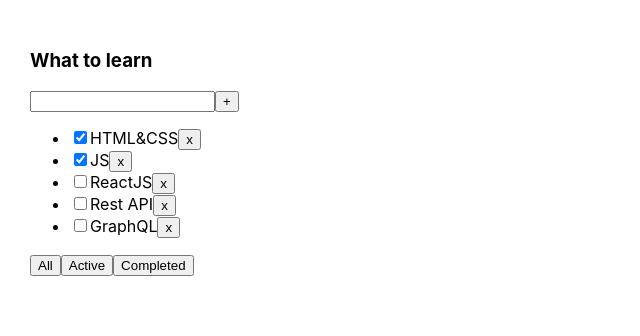
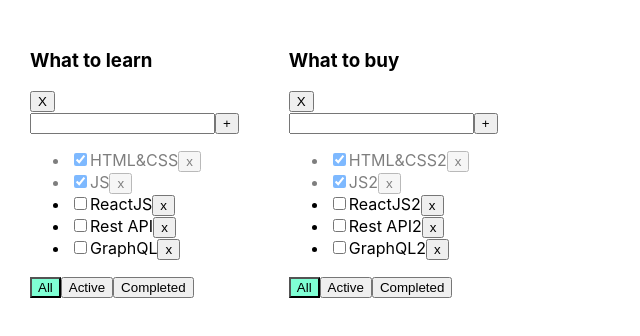
Before and after one commit to NickPaferov/todolist, a React (Create React App) app: page / in a window 1280 px wide. Shown: the top 336 px of the page, without its empty margins (0-640 px from the left). Built offline with nearby package versions, Linux system fonts and the light colour scheme.

Commit message:
step_5_additional

```diff
--- a/src/App.css
+++ b/src/App.css
@@ -6,3 +6,19 @@
 .App > div {
   margin-right: 50px;
 }
+
+.error {
+  border: red 1px solid;
+}
+
+.error-message {
+  color: red;
+}
+
+.active-filter {
+  background-color: aquamarine;
+}
+
+.is-done {
+  opacity: 0.5;
+}
--- a/src/App.tsx
+++ b/src/App.tsx
@@ -1,55 +1,96 @@
 import React, {useState} from 'react';
 import './App.css';
 import {Todolist} from './Todolist';
-import { v1 } from 'uuid';
+import {v1} from 'uuid';
 
 export type FilterValuesType = "all" | "active" | "completed";
 
+export type TodoListType = {
+    id: string
+    title: string
+    filter: FilterValuesType
+}
+
 function App() {
 
-    let [tasks, setTasks] = useState([
-        { id: v1(), title: "HTML&CSS", isDone: true },
-        { id: v1(), title: "JS", isDone: true },
-        { id: v1(), title: "ReactJS", isDone: false },
-        { id: v1(), title: "Rest API", isDone: false },
-        { id: v1(), title: "GraphQL", isDone: false },
-    ]);
+    const todoListID1 = v1()
+    const todoListID2 = v1()
 
-    function removeTask(id: string) {
-        let filteredTasks = tasks.filter(t => t.id !== id);
-        setTasks(filteredTasks);
+    const [tasks, setTasks] = useState({
+        [todoListID1]: [
+            {id: v1(), title: "HTML&CSS", isDone: true},
+            {id: v1(), title: "JS", isDone: true},
+            {id: v1(), title: "ReactJS", isDone: false},
+            {id: v1(), title: "Rest API", isDone: false},
+            {id: v1(), title: "GraphQL", isDone: false},
+        ],
+        [todoListID2]: [
+            {id: v1(), title: "HTML&CSS2", isDone: true},
+            {id: v1(), title: "JS2", isDone: true},
+            {id: v1(), title: "ReactJS2", isDone: false},
+            {id: v1(), title: "Rest API2", isDone: false},
+            {id: v1(), title: "GraphQL2", isDone: false},
+        ]
+    })
+
+    const [todoLists, setTodoLists] = useState<Array<TodoListType>>([
+        {id: todoListID1, title: "What to learn", filter: "all"},
+        {id: todoListID2, title: "What to buy", filter: "all"},
+    ])
+
+    // let [filter, setFilter] = useState<FilterValuesType>("all");
+
+    function removeTask(todoListId: string, id: string) {
+        setTasks({...tasks, [todoListId]: tasks[todoListId].filter(t => t.id !== id)})
     }
 
-    function addTask(title: string) {
-        let task = { id: v1(), title: title, isDone: false };
-        let newTasks = [task, ...tasks];
-        setTasks(newTasks);
+    function addTask(todoListId: string, title: string) {
+        let newTask = {id: v1(), title: title, isDone: false}
+        setTasks({...tasks, [todoListId]:[newTask, ...tasks[todoListId]]})
     }
 
-    let [filter, setFilter] = useState<FilterValuesType>("all");
-
-    let tasksForTodolist = tasks;
-
-    if (filter === "active") {
-        tasksForTodolist = tasks.filter(t => !t.isDone);
-    }
-    if (filter === "completed") {
-        tasksForTodolist = tasks.filter(t => t.isDone);
+    function changeStatus(todoListId: string, taskId: string, isDone: boolean) {
+        setTasks({...tasks, [todoListId]: tasks[todoListId].map(t => t.id === taskId ? {...t, isDone } : t)})
     }
 
-    function changeFilter(value: FilterValuesType) {
-        setFilter(value);
+    function changeFilter(todoListId: string, value: FilterValuesType) {
+        setTodoLists(todoLists.map(tl => tl.id === todoListId ? {...tl, filter: value} : tl))
     }
 
-
+    const removeTodo = (todoListId: string) => {
+        setTodoLists(todoLists.filter(tl => tl.id !== todoListId))
+        delete tasks[todoListId]
+        // console.log(todoListId)
+    }
 
     return (
         <div className="App">
-            <Todolist title="What to learn"
-                      tasks={tasksForTodolist}
-                      removeTask={removeTask}
-                      changeFilter={changeFilter}
-                      addTask={addTask} />
+            {todoLists.map((tl, index) => {
+                let tasksForTodolist = tasks[tl.id];
+                if (tl.filter === "active") {
+                    tasksForTodolist = tasks[tl.id].filter(t => t.isDone === false);
+                }
+                if (tl.filter === "completed") {
+                    tasksForTodolist = tasks[tl.id].filter(t => t.isDone === true);
+                }
+                return (
+                    <Todolist
+                        key={index}
+                        todoListId={tl.id}
+                        title={tl.title}
+                        tasks={tasksForTodolist}
+                        removeTask={removeTask}
+                        changeFilter={changeFilter}
+                        addTask={addTask}
+                        changeTaskStatus={changeStatus}
+                        filter={tl.filter}
+                        removeTodo={removeTodo}
+                    />
+                )
+            })
+
+            }
+
         </div>
     );
 }
--- a/src/Button.tsx
+++ /dev/null
@@ -1,19 +0,0 @@
-import React from 'react';
-
-type ButtonType = {
-    name: string,
-    callBack: () => void,
-    // title:string,
-    // setTitle: (title: string) => void
-
-}
-
-export const Button = (props: ButtonType) => {
-    const onClickHandler = () => {
-        props.callBack()
-        // props.setTitle("")
-    }
-    return (
-        <button onClick={onClickHandler}>{props.name}</button>
-    );
-};
--- a/src/Input.tsx
+++ /dev/null
@@ -1,26 +0,0 @@
-import React, {ChangeEvent, KeyboardEvent} from 'react';
-
-type InputType = {
-    title: string
-    setTitle: (title: string) => void
-    callBack: ()=>void
-    }
-
-export const Input = ({title, setTitle, ...props}: InputType) => {
-    const onChangeHandler = (e: ChangeEvent<HTMLInputElement>) => {
-        setTitle(e.currentTarget.value)
-    }
-
-    const onKeyPressHandler = (e: KeyboardEvent<HTMLInputElement>) => {
-        if (e.key === "Enter") {
-            props.callBack();
-        }
-    }
-
-    return (
-        <input value={title}
-               onChange={onChangeHandler}
-               onKeyPress={onKeyPressHandler}
-        />
-    );
-};
--- /dev/null
+++ b/src/MapTasks.tsx
@@ -0,0 +1,32 @@
+import React, {ChangeEvent} from 'react';
+import { TaskType } from './Todolist';
+
+type PropsType={
+    tasks: Array<TaskType>
+    removeTask: (todoListId: string, taskId: string) => void
+    todoListId: string
+    changeTaskStatus: (todoListId: string, taskId: string, isDone: boolean) => void
+}
+
+export const MapTasks = ({tasks, removeTask, todoListId, changeTaskStatus, ...props}: PropsType) => {
+    return (
+            <ul>
+                {
+                    tasks.map(t => {
+                        const onClickHandler = () => removeTask(todoListId, t.id)
+                        const onChangeHandler = (e: ChangeEvent<HTMLInputElement>) => {
+                            changeTaskStatus(todoListId, t.id, e.currentTarget.checked);
+                        }
+
+                        return <li key={t.id} className={t.isDone ? "is-done" : ""}>
+                            <input type="checkbox"
+                                   onChange={onChangeHandler}
+                                   checked={t.isDone}/>
+                            <span>{t.title}</span>
+                            <button onClick={onClickHandler}>x</button>
+                        </li>
+                    })
+                }
+            </ul>
+    );
+};
--- a/src/Todolist.tsx
+++ b/src/Todolist.tsx
@@ -1,94 +1,99 @@
 import React, {ChangeEvent, KeyboardEvent, useState} from 'react';
 import {FilterValuesType} from './App';
-import {UniversalInputFull} from "./UniversalInputFull";
-import {Input} from "./Input";
-import {Button} from "./Button";
-import {buildTimeValue} from "@testing-library/user-event/dist/utils";
+import {MapTasks} from "./MapTasks";
 
-type TaskType = {
+export type TaskType = {
     id: string
     title: string
     isDone: boolean
 }
 
 type PropsType = {
+    todoListId: string
     title: string
     tasks: Array<TaskType>
-    removeTask: (taskId: string) => void
-    changeFilter: (value: FilterValuesType) => void
-    addTask: (title: string) => void
+    removeTask: (todoListId: string, taskId: string) => void
+    changeFilter: (todoListId: string, value: FilterValuesType) => void
+    addTask: (todoListId: string, title: string) => void
+    changeTaskStatus: (todoListId: string, taskId: string, isDone: boolean) => void
+    filter: FilterValuesType
+    removeTodo: (todoListId: string)=>void
 }
 
 export function Todolist(props: PropsType) {
 
     let [title, setTitle] = useState("")
-    console.log(title)
+    let [error, setError] = useState<string | null>(null)
 
-    // const addTask = () => {
-    //     props.addTask(title);
-    //     setTitle("");
-    // }
-
-    // const onChangeHandler = (e: ChangeEvent<HTMLInputElement>) => {
-    //     setTitle(e.currentTarget.value)
-    // }
-
-    // const onKeyPressHandler = (e: KeyboardEvent<HTMLInputElement>) => {
-    //     if (e.charCode === 13) {
-    //         addTask();
-    //     }
-    // }
-
-    const callBackHandlerForAddTask=()=>{
-        props.addTask(title)
-        setTitle("")
+    const addTask = () => {
+        if (title.trim() !== "") {
+            props.addTask(props.todoListId, title.trim());
+            setTitle("");
+        } else {
+            setError("Title is required");
+        }
     }
 
-    const onClickHandler = (tId:string) => props.removeTask(tId)
+    const onChangeHandler = (e: ChangeEvent<HTMLInputElement>) => {
+        setTitle(e.currentTarget.value)
+    }
 
-    // const onAllClickHandler = () => props.changeFilter("all");
-    // const onActiveClickHandler = () => props.changeFilter("active");
-    // const onCompletedClickHandler = () => props.changeFilter("completed");
-    const onClickForFilteres=(value:FilterValuesType)=>{
-        props.changeFilter(value)
+    const onKeyPressHandler = (e: KeyboardEvent<HTMLInputElement>) => {
+        setError(null);
+        if (e.charCode === 13) {
+            addTask();
+        }
+    }
+
+    const onAllClickHandler = () => props.changeFilter(props.todoListId, "all");
+    const onActiveClickHandler = () => props.changeFilter(props.todoListId, "active");
+    const onCompletedClickHandler = () => props.changeFilter(props.todoListId, "completed");
+    const onClickHandlerForRemoveTodo = () => {
+        props.removeTodo(props.todoListId)
     }
 
 
     return <div>
         <h3>{props.title}</h3>
-        <Input title={title} setTitle={setTitle} callBack={callBackHandlerForAddTask}/>
-        <Button name={"+"} callBack={callBackHandlerForAddTask} />
-        {/*<Button name={"+"} callBack={props.addTask} title={title} setTitle={setTitle}/>*/}
-        {/*<UniversalInputFull addTask={props.addTask}/>*/}
-        {/*<div>*/}
-        {/*    <input value={title}*/}
-        {/*           onChange={ onChangeHandler }*/}
-        {/*           onKeyPress={ onKeyPressHandler }*/}
-        {/*    />*/}
-        {/*    <button onClick={addTask}>+</button>*/}
-        {/*</div>*/}
-        <ul>
-            {
-                props.tasks.map(t => {
+        <button onClick={onClickHandlerForRemoveTodo}>X</button>
+        <div>
+            <input value={title}
+                   onChange={onChangeHandler}
+                   onKeyPress={onKeyPressHandler}
+                   className={error ? "error" : ""}
+            />
+            <button onClick={addTask}>+</button>
+            {error && <div className="error-message">{error}</div>}
+        </div>
+        <MapTasks tasks={props.tasks} removeTask={props.removeTask } todoListId={props.todoListId} changeTaskStatus={props.changeTaskStatus}/>
+        {/*<ul>*/}
+        {/*    {*/}
+        {/*        props.tasks.map(t => {*/}
+        {/*            const onClickHandler = () => props.removeTask(props.todoListId, t.id)*/}
+        {/*            const onChangeHandler = (e: ChangeEvent<HTMLInputElement>) => {*/}
+        {/*                props.changeTaskStatus(props.todoListId, t.id, e.currentTarget.checked);*/}
+        {/*            }*/}
 
-                    // const onClickHandler = () => props.removeTask(t.id)
-
-                    return <li key={t.id}>
-                        <input type="checkbox" checked={t.isDone}/>
-                        <span>{t.title}</span>
-                        {/*<button onClick={ onClickHandler }>x</button>*/}
-                        <Button name={"x"} callBack={ ()=>onClickHandler(t.id) } />
-                    </li>
-                })
-            }
-        </ul>
+        {/*            return <li key={t.id} className={t.isDone ? "is-done" : ""}>*/}
+        {/*                <input type="checkbox"*/}
+        {/*                       onChange={onChangeHandler}*/}
+        {/*                       checked={t.isDone}/>*/}
+        {/*                <span>{t.title}</span>*/}
+        {/*                <button onClick={onClickHandler}>x</button>*/}
+        {/*            </li>*/}
+        {/*        })*/}
+        {/*    }*/}
+        {/*</ul>*/}
         <div>
-            {/*<button onClick={ onAllClickHandler }>All</button>*/}
-            {/*<button onClick={ onActiveClickHandler }>Active</button>*/}
-            {/*<button onClick={ onCompletedClickHandler }>Completed</button>*/}
-            <Button name={"All"} callBack={()=>onClickForFilteres("all")}/>
-            <Button name={"Active"} callBack={()=>onClickForFilteres("active")}/>
-            <Button name={"Completed"} callBack={()=>onClickForFilteres("completed")}/>
+            <button className={props.filter === 'all' ? "active-filter" : ""}
+                    onClick={onAllClickHandler}>All
+            </button>
+            <button className={props.filter === 'active' ? "active-filter" : ""}
+                    onClick={onActiveClickHandler}>Active
+            </button>
+            <button className={props.filter === 'completed' ? "active-filter" : ""}
+                    onClick={onCompletedClickHandler}>Completed
+            </button>
         </div>
     </div>
 }
```
Also changed, not shown: src/UniversalInputFull.tsx (deleted, +0 -33 lines).
